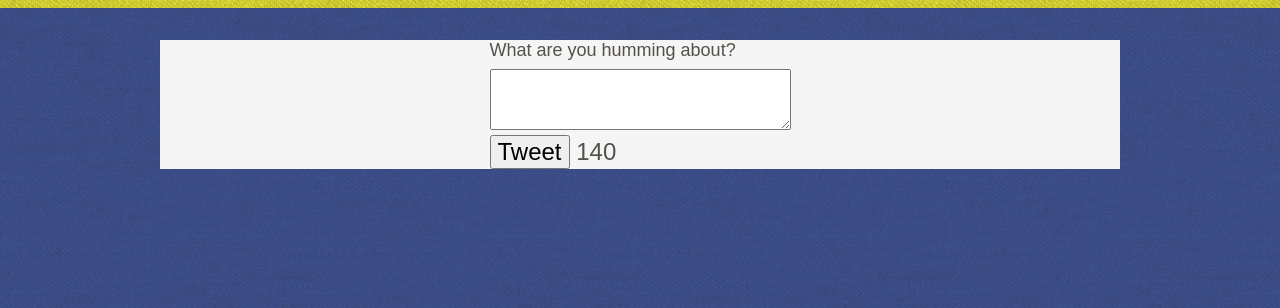
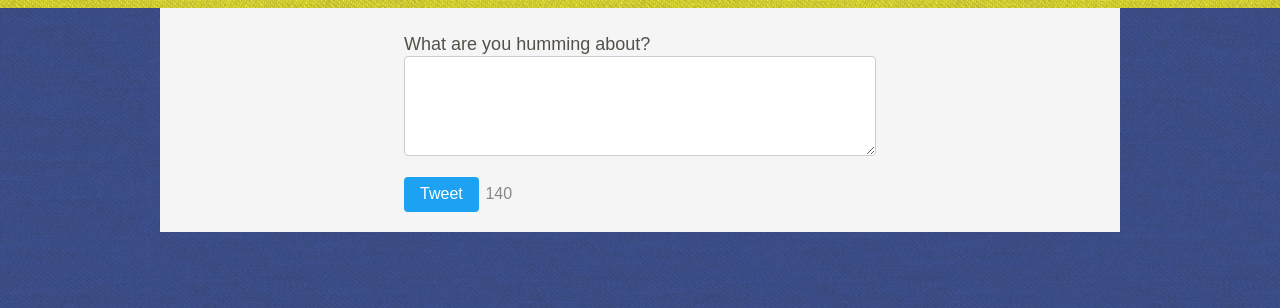
Before and after one commit to trickstyle89/tweeter, a website: page public/index.html in a window 1280 px wide. Shown: the part 492-800 px from the top of the page. Drawn offline with nearby package versions, Linux system fonts and the light colour scheme.

Commit message:
Forming up.

```diff
--- a/public/styles/new-tweet.css
+++ b/public/styles/new-tweet.css
@@ -8,25 +8,49 @@
   .container {
     max-width: 960px;
     margin: 0 auto;
-    padding: 100 1rem;
+    padding: 10px;
     background-color: whitesmoke;
   }
 
   .new-tweet { /* possible conflict with top right button*/
-    margin: 2rem 0;
+    margin: 10px;
   }
 
   .new-tweet h2 {
     font-size: small;
-    margin-bottom: 2rem;
+    margin-bottom: 10px;
   }
 
   .new-tweet label {
-    display: block;
+    display: line;
     font-size: large;
     margin-bottom: 0.5rem;
   }
 
-  .submit {
-    font-size: small;
+  .new-tweet textarea {
+    display: line;
+    width: 100%;
+    min-height: 100px;
+    font-size: 1rem;
+    padding: 0.5rem;
+    border: 1px solid #ccc;
+    border-radius: 4px;
+    resize: vertical;
+    margin-bottom: 1rem;
   }
+
+  .new-tweet button {
+    font-size: 1rem;
+    padding: 0.5rem 1rem;
+    background-color: #1da1f2;
+    color: #fff;
+    border: none;
+    border-radius: 4px;
+    cursor: pointer;
+  }
+
+  .new-tweet .counter {
+    font-size: 1rem;
+    color: #888;
+    margin-top: 0.5rem;
+  }
```
